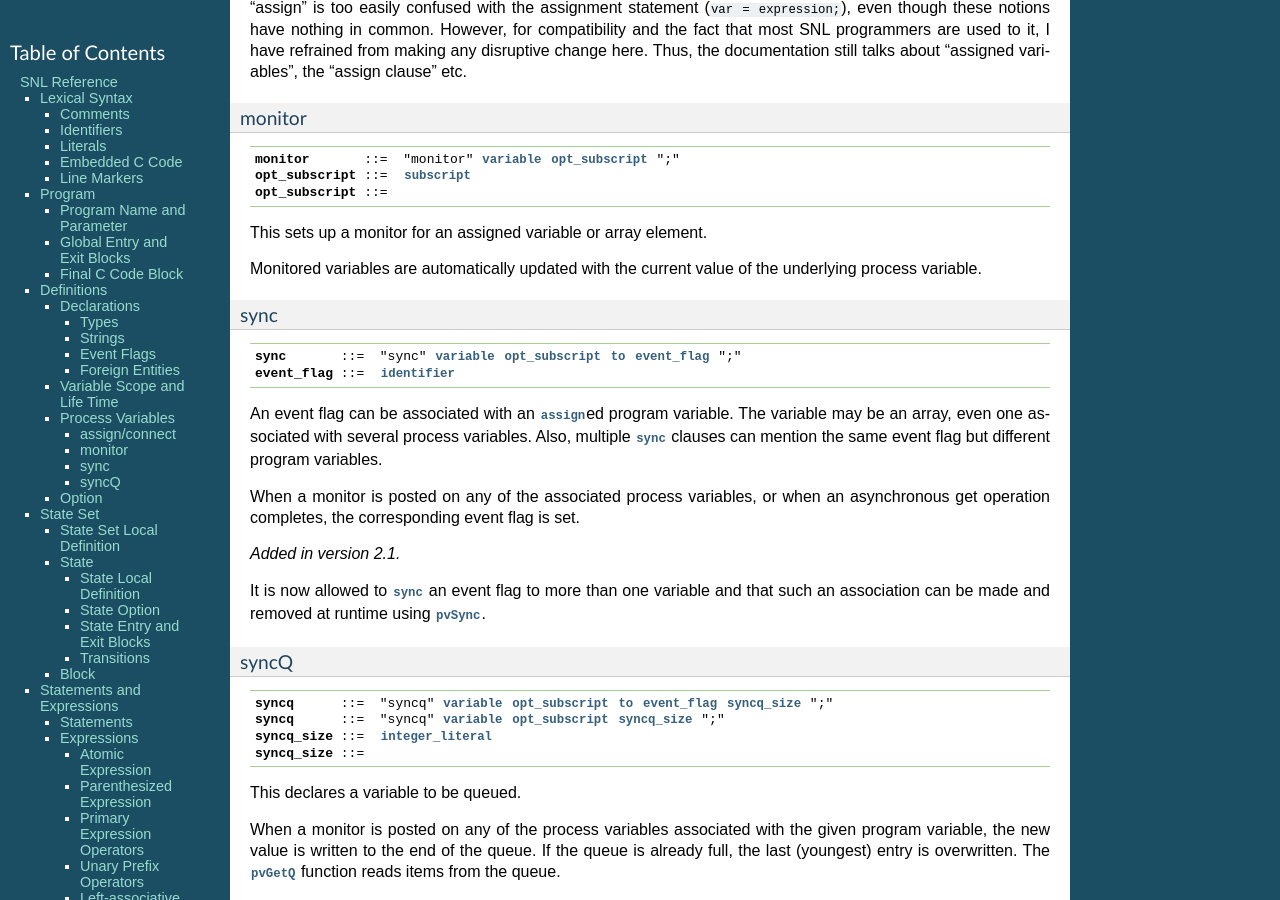
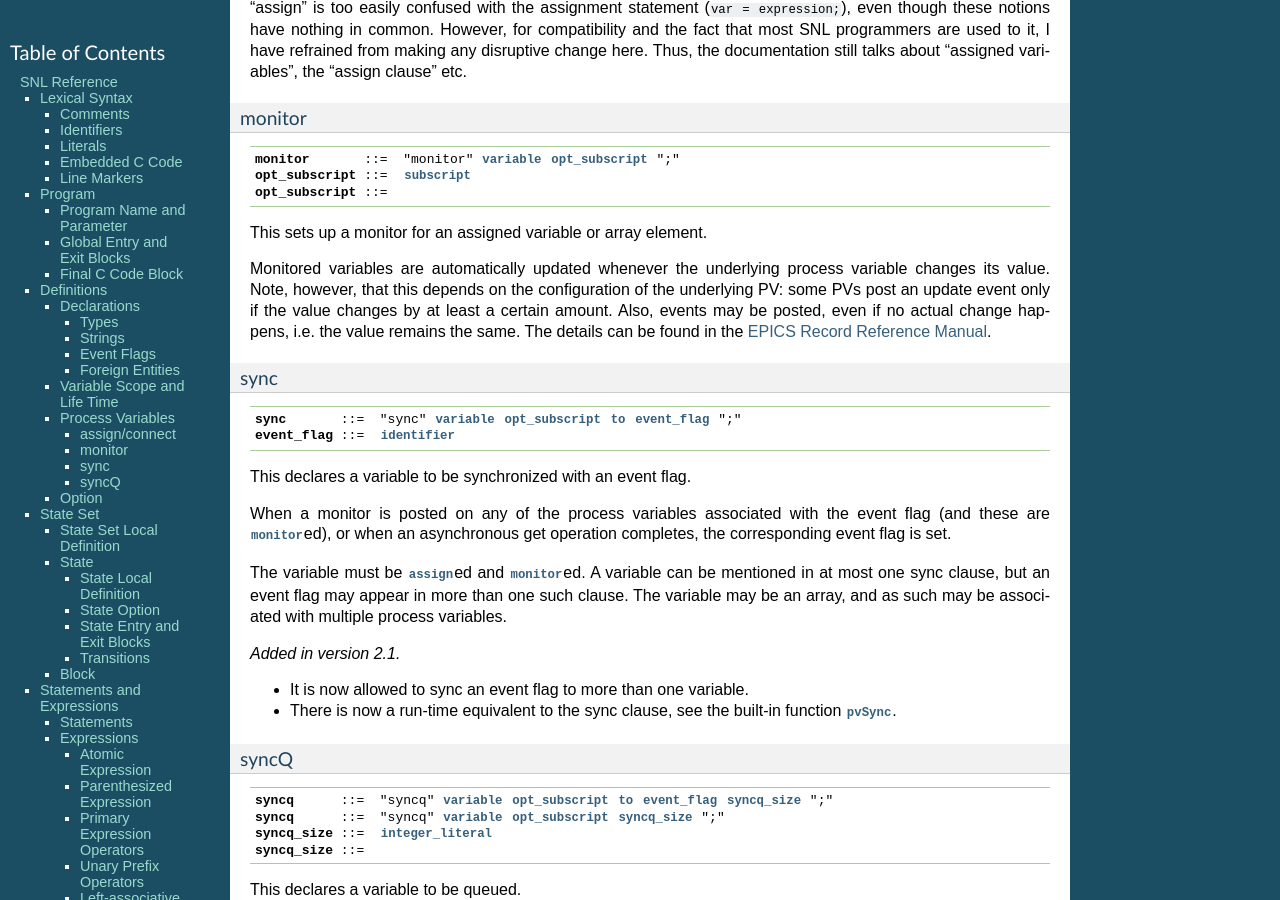
Before and after one commit to jeonghanlee/sequencer-2-2, a Sphinx documentation site: the page built from documentation/Reference.txt, in a window 1280 px wide and 900 px high, scrolled down 6694 px. Built offline with Sphinx 7.4.7, drawn with Linux system fonts in a browser that asks for light colours.

Commit message:
docs/reference: improved documentation of monitor and sync clauses

```diff
--- a/documentation/Reference.txt
+++ b/documentation/Reference.txt
@@ -452,8 +452,15 @@ monitor
 
 This sets up a monitor for an assigned variable or array element.
 
-Monitored variables are automatically updated with the
-current value of the underlying process variable.
+Monitored variables are automatically updated whenever the underlying
+process variable changes its value. Note, however, that this depends on
+the configuration of the underlying PV: some PVs post an update event
+only if the value changes by at least a certain amount. Also, events may
+be posted, even if no actual change happens, i.e. the value remains the
+same. The details can be found in the `EPICS Record Reference Manual`_.
+
+.. _EPICS Record Reference Manual: http://www.aps.anl.gov/epics/wiki/index.php/RRM_3-14
+
 
 sync
 ~~~~
@@ -462,20 +469,23 @@ sync
    sync: "sync" `variable` `opt_subscript` `to` `event_flag` ";"
    event_flag: `identifier`
 
-An event flag can be associated with an :token:`assign`\ed program
-variable. The variable may be an array, even one associated with
-several process variables. Also, multiple :token:`sync` clauses
-can mention the same event flag but different program variables.
-
-When a monitor is posted on any of the associated
-process variables, or when an asynchronous get operation completes,
-the corresponding event flag is set.
+This declares a variable to be synchronized with an event flag.
+
+When a monitor is posted on any of the process variables associated
+with the event flag (and these are :token:`monitor`\ed), or when an
+asynchronous get operation completes, the corresponding event flag is
+set.
+
+The variable must be :token:`assign`\ed and :token:`monitor`\ed.
+A variable can be mentioned in at most one sync clause, but an event
+flag may appear in more than one such clause. The variable may be an
+array, and as such may be associated with multiple process variables.
 
 .. versionadded:: 2.1
 
-It is now allowed to :token:`sync` an event flag to
-more than one variable and that such an association can be made and
-removed at runtime using :c:func:`pvSync`.
+*  It is now allowed to sync an event flag to more than one variable.
+*  There is now a run-time equivalent to the sync clause, see the
+   built-in function :c:func:`pvSync`.
 
 syncQ
 ~~~~~
```
